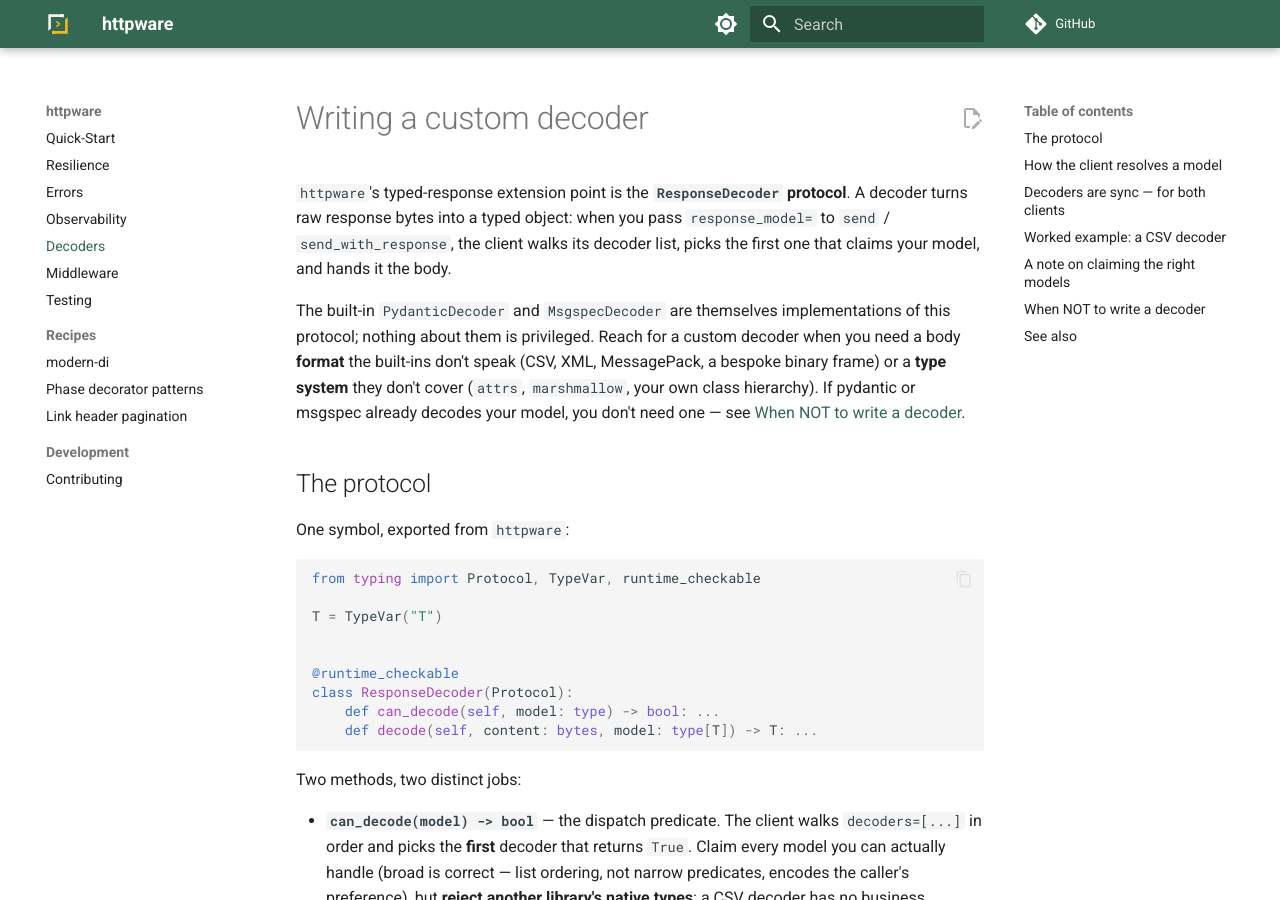
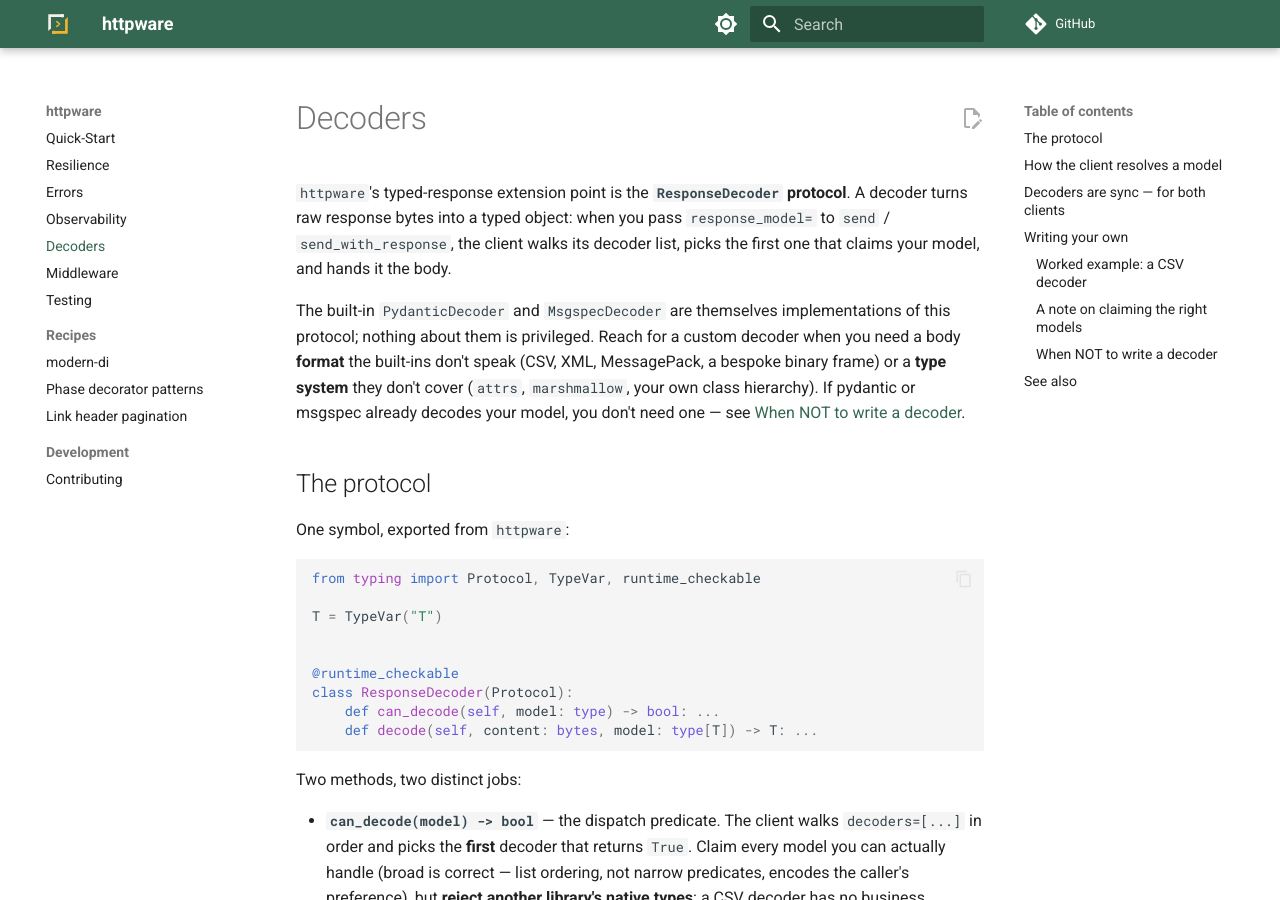
Before and after one commit to modern-python/httpware, an MkDocs documentation site: the page built from docs/decoders.md, in a window 1280 px wide and 900 px high. Built offline with MkDocs 1.6.1 and Material for MkDocs 9.7.7, drawn with Linux system fonts in a browser that asks for light colours; comment, search, counter and statistics services are not loaded.

Commit message:
docs: fix decoders H1, dead testing ref, ruff code, client cap note
Co-Authored-By: Claude Opus 4.8 (1M context) <noreply@anthropic.com>

```diff
--- a/docs/decoders.md
+++ b/docs/decoders.md
@@ -1,4 +1,4 @@
-# Writing a custom decoder
+# Decoders
 
 `httpware`'s typed-response extension point is the **`ResponseDecoder` protocol**. A decoder turns raw response bytes into a typed object: when you pass `response_model=` to `send` / `send_with_response`, the client walks its decoder list, picks the first one that claims your model, and hands it the body.
 
@@ -39,7 +39,9 @@ Both clients take `decoders: Sequence[ResponseDecoder] | None = None`, composed
 
 Unlike middleware, which has separate `AsyncMiddleware` and `Middleware` flavors, there is **one** `ResponseDecoder` protocol, shared by `AsyncClient` and `Client` alike. `decode` is a synchronous method: by the time it runs, the body has already been read off the wire, so decoding is pure CPU work with nothing to await. Write one decoder and pass it to either client.
 
-## Worked example: a CSV decoder
+## Writing your own
+
+### Worked example: a CSV decoder
 
 A decoder for `text/csv` endpoints that returns a `list` of dataclass rows. Both built-ins are JSON, so this is the case they can't cover — and it shows the seam's real shape: raw bytes in, typed object out, no JSON anywhere.
 
@@ -102,7 +104,7 @@ async def main() -> None:
 
 The same decoder instance works with a sync `Client(decoders=[CsvDecoder(), PydanticDecoder()])`.
 
-## A note on claiming the right models
+### A note on claiming the right models
 
 `can_decode` is a contract with the *rest of the list*. Claim too broadly and you steal models from decoders behind you; claim too narrowly and your decoder never runs. The rule of thumb: claim exactly the types you natively own, and reject another library's. An adapter for a third-party type system narrows its claim to that system — for example, a [`cattrs`](https://catt.rs)-backed decoder for `attrs` classes:
 
@@ -125,7 +127,7 @@ class CattrsDecoder:
 
 Note this decoder is **two-pass** (`json.loads`, then `structure`). The built-in adapters deliberately decode in a single bytes-in pass (`TypeAdapter.validate_json`, `msgspec.json.Decoder.decode`) to skip the intermediate `dict` allocation — but that's a *performance choice for the built-ins*, not a protocol obligation. A custom decoder may go two-pass when its underlying library only structures from native Python objects; you pay one extra allocation, nothing more.
 
-## When NOT to write a decoder
+### When NOT to write a decoder
 
 - **Your model is JSON.** Dataclasses, `TypedDict`s, primitives, pydantic models, and msgspec `Struct`s are all covered by the built-in `PydanticDecoder` / `MsgspecDecoder`. Install the extra (`httpware[pydantic]` or `httpware[msgspec]`) instead of writing a decoder.
 - **You only want raw bytes or text.** Don't pass `response_model=` at all — call `send` (or a verb method) without it and read `response.content` / `response.text` directly. Decoders are for *typed* bodies.
```
Also changed, not shown: docs/dev/contributing.md (+1 -1 lines), docs/index.md (+4 -0 lines), docs/testing.md (+3 -1 lines).
